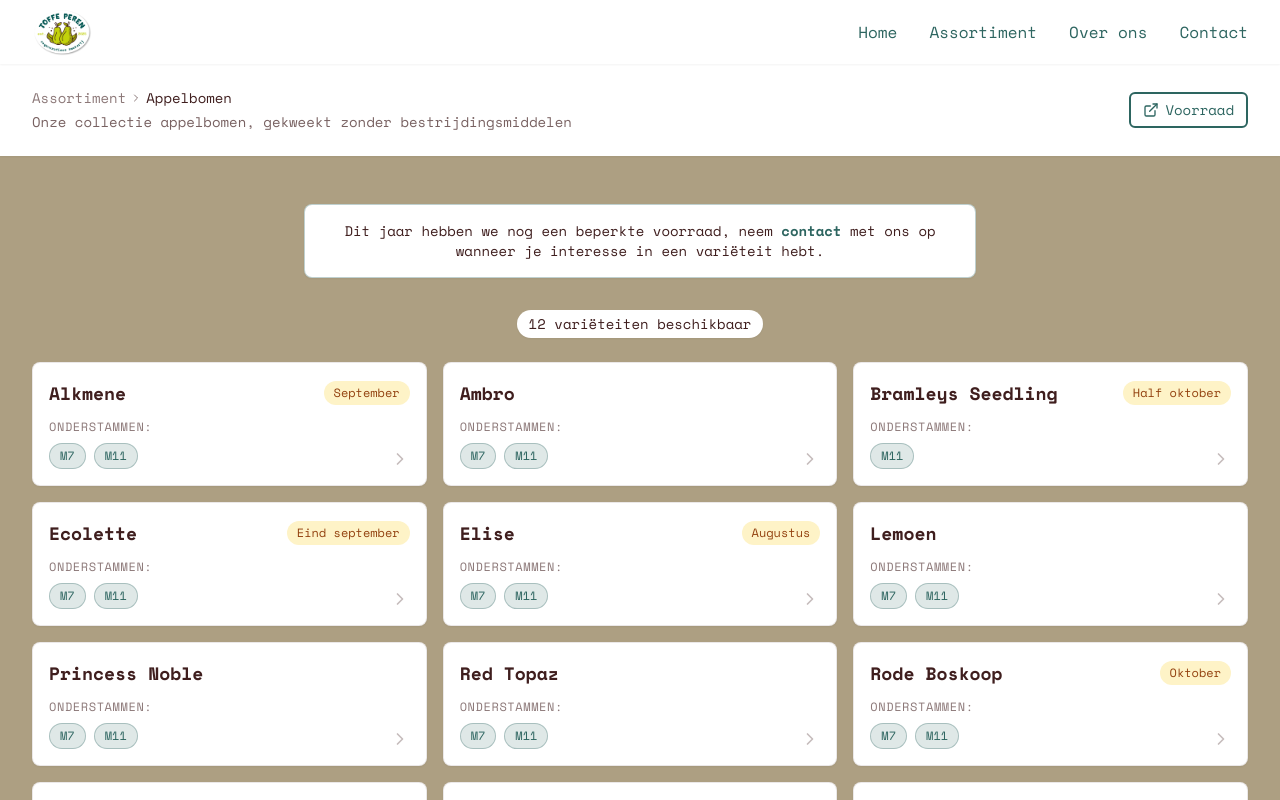
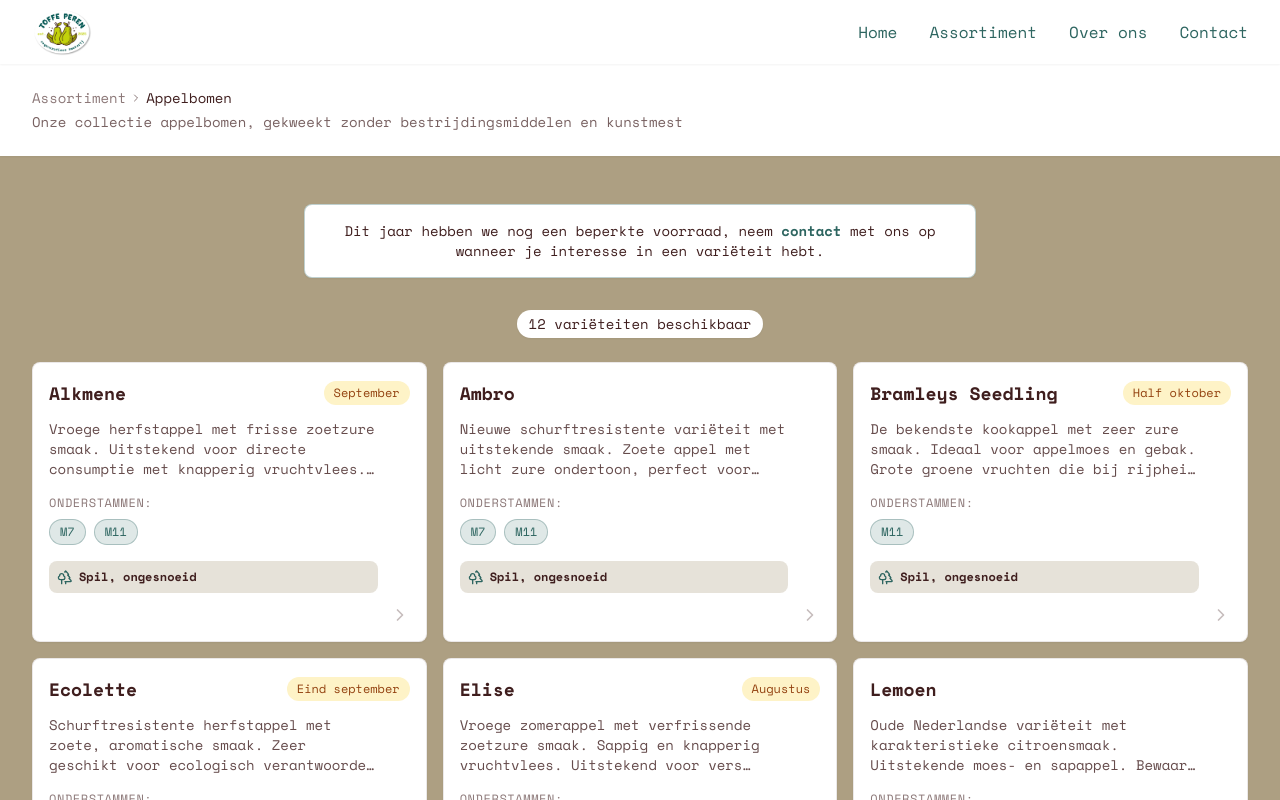
Before and after one commit to GerwinV/detoffeperen, a Nuxt app: page /shop/appelbomen in a window 1280 px wide. Shown: the top 800 px of the page. Built offline with nearby package versions, Linux system fonts and the light colour scheme; a web font is replaced by a local one.

Commit message:
logo bigger, text better in variety page

```diff
--- a/components/VarietyModal.vue
+++ b/components/VarietyModal.vue
@@ -50,7 +50,7 @@
               <Sprout class="w-5 h-5 mr-2" />
               <span class="font-semibold text-text">Ecologisch verantwoord gekweekt</span>
             </div>
-            <p class="text-sm text-[rgb(var(--color-text)/0.7)]">
+            <p class="text-sm text-[rgb(var(--color-text)/0.7)] break-words">
               Zonder bestrijdingsmiddelen of kunstmest
             </p>
           </div>
@@ -65,20 +65,11 @@
           </div>
         </div>
 
-        <!-- Action buttons -->
-        <div class="flex flex-col sm:flex-row gap-3 pt-4 border-t border-[rgb(var(--color-text)/0.1)]">
-          <BaseButton
-            href="https://docs.google.com/spreadsheets/d/1234567890/edit"
-            target="_blank"
-            variant="primary"
-            class="flex-1 inline-flex items-center justify-center"
-          >
-            <ExternalLink class="w-4 h-4 mr-2" />Bekijk actuele voorraad
-          </BaseButton>
+        <!-- Action button -->
+        <div class="flex justify-end pt-4 border-t border-[rgb(var(--color-text)/0.1)]">
           <BaseButton
             variant="outline"
             @click="$emit('update:modelValue', false)"
-            class="flex-1"
           >
             Sluiten
           </BaseButton>
@@ -89,7 +80,7 @@
 </template>
 
 <script setup lang="ts">
-import { ExternalLink, Sprout, Trees, Calendar } from 'lucide-vue-next'
+import { Sprout, Trees, Calendar } from 'lucide-vue-next'
 
 defineProps({
   modelValue: {
--- a/composables/useTreeData.js
+++ b/composables/useTreeData.js
@@ -3,7 +3,7 @@ export const useTreeData = () => {
         appelbomen: {
             name: "Appelbomen",
             slug: "appelbomen",
-            description: "Onze collectie appelbomen, gekweekt zonder bestrijdingsmiddelen",
+            description: "Onze collectie appelbomen, gekweekt zonder bestrijdingsmiddelen en kunstmest",
             image: "https://images.unsplash.com/photo-1567306226416-28f0efdc88ce?w=400&h=300&fit=crop",
             varieties: [
                 {
@@ -103,7 +103,7 @@ export const useTreeData = () => {
         perenbomen: {
             name: "Perenbomen",
             slug: "perenbomen",
-            description: "Diverse perenvariëteiten, onze specialiteit sinds het begin",
+            description: "Diverse perenvariëteiten, gekweekt zonder bestrijdingsmiddelen en kunstmest",
             image: "https://images.unsplash.com/photo-1514756331096-242fdeb70d4a?w=400&h=300&fit=crop",
             varieties: [
                 {
@@ -200,7 +200,8 @@ export const useTreeData = () => {
         "nashi-peren": {
             name: "Nashi Peren",
             slug: "nashi-peren",
-            description: "Aziatische peren met een knapperige textuur",
+            description:
+                "Aziatische peren met een knapperige textuur, gekweekt zonder bestrijdingsmiddelen en kunstmest",
             image: "https://images.unsplash.com/photo-1514756331096-242fdeb70d4a?w=400&h=300&fit=crop",
             varieties: [
                 {
--- a/pages/index.vue
+++ b/pages/index.vue
@@ -10,7 +10,7 @@
 
                     <!-- Circular Logo Badge - Positioned to overlap -->
                     <div class="absolute bottom-8 left-1/2 transform -translate-x-1/2 md:bottom-1/2 md:right-0 md:left-auto md:translate-y-1/2 md:translate-x-1/2 z-10">
-                        <div class="bg-white rounded-full p-6 shadow-2xl w-40 h-40 md:w-60 md:h-60 flex items-center justify-center">
+                        <div class="bg-white rounded-full p-2 shadow-2xl w-40 h-40 md:w-60 md:h-60 flex items-center justify-center">
                             <img src="/logo/logo.png" alt="Toffe Peren" class="w-full h-full object-contain" />
                         </div>
                     </div>
--- a/pages/shop/[category].vue
+++ b/pages/shop/[category].vue
@@ -17,10 +17,6 @@
                             {{ categoryData?.description }}
                         </p>
                     </div>
-                    <BaseButton href="https://docs.google.com/spreadsheets/d/1234567890/edit" target="_blank" variant="outline" size="sm" class="self-start md:self-center inline-flex items-center whitespace-nowrap">
-                        <ExternalLink class="w-4 h-4 mr-1.5" />
-                        <span>Voorraad</span>
-                    </BaseButton>
                 </div>
             </div>
         </section>
@@ -61,12 +57,27 @@
                                     {{ variety.name }}
                                 </h3>
 
-                                <div class="space-y-2">
+                                <!-- Description -->
+                                <p class="text-sm text-[rgb(var(--color-text)/0.8)] mb-4 line-clamp-3">
+                                    {{ variety.description }}
+                                </p>
+
+                                <div class="space-y-2 mb-4">
                                     <p class="text-xs font-medium text-[rgb(var(--color-text)/0.6)] uppercase tracking-wider">Onderstammen:</p>
                                     <div class="flex flex-wrap gap-2">
                                         <span v-for="rootstock in variety.rootstocks" :key="rootstock" class="inline-block px-2.5 py-1 bg-[rgb(var(--color-primary)/0.15)] text-[rgb(var(--color-primary))] rounded-full text-xs font-medium border border-[rgb(var(--color-primary)/0.3)]">
                                             {{ rootstock }}
                                         </span>
+                                    </div>
+                                </div>
+
+                                <!-- Info box -->
+                                <div class="mb-8">
+                                    <div class="bg-[rgb(var(--color-background)/0.3)] rounded-lg p-2">
+                                        <div class="flex items-center text-primary">
+                                            <Trees class="w-4 h-4 mr-1.5" />
+                                            <span class="text-xs font-semibold text-text">Spil, ongesnoeid</span>
+                                        </div>
                                     </div>
                                 </div>
                             </div>
@@ -95,7 +106,7 @@
 </template>
 
 <script setup lang="ts">
-import { ExternalLink, ChevronRight } from 'lucide-vue-next'
+import { ChevronRight, Trees } from 'lucide-vue-next'
 import { useTreeData } from '~/composables/useTreeData'
 import VarietyModal from '~/components/VarietyModal.vue'
 
```
